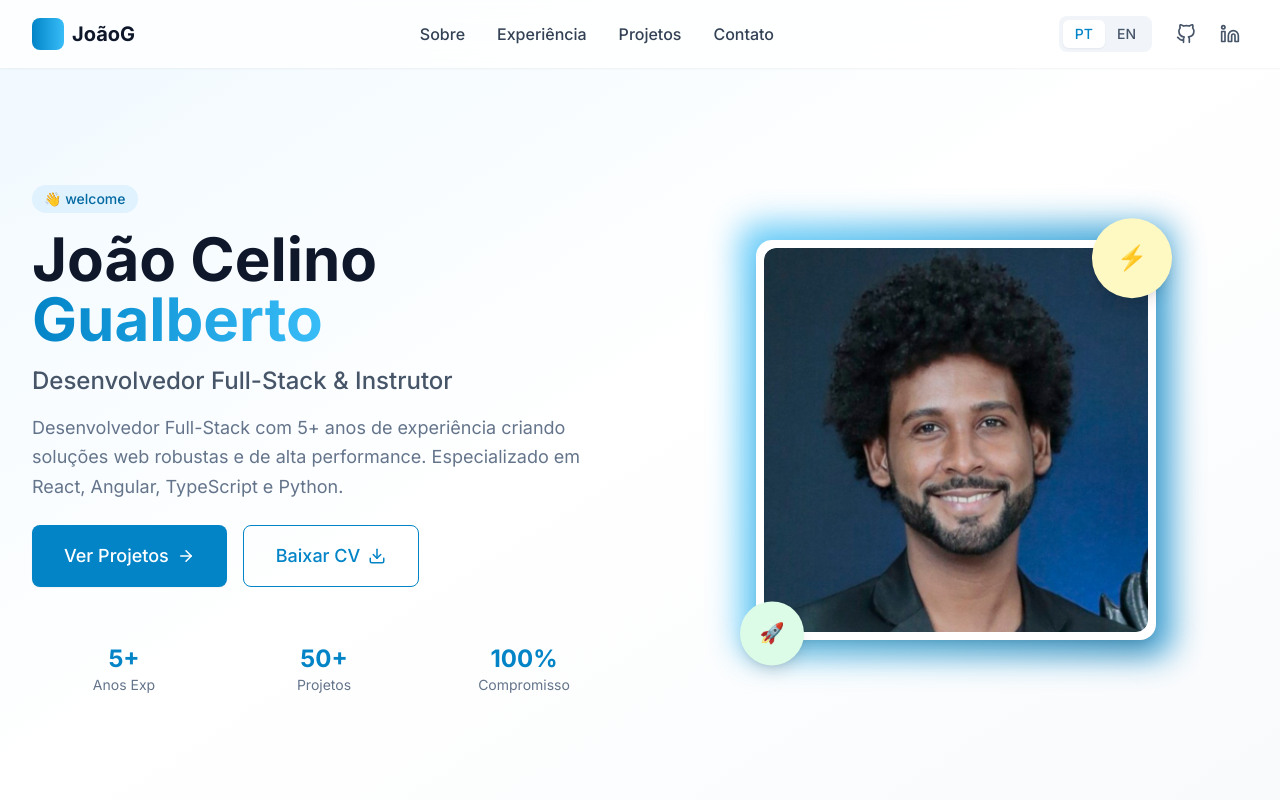
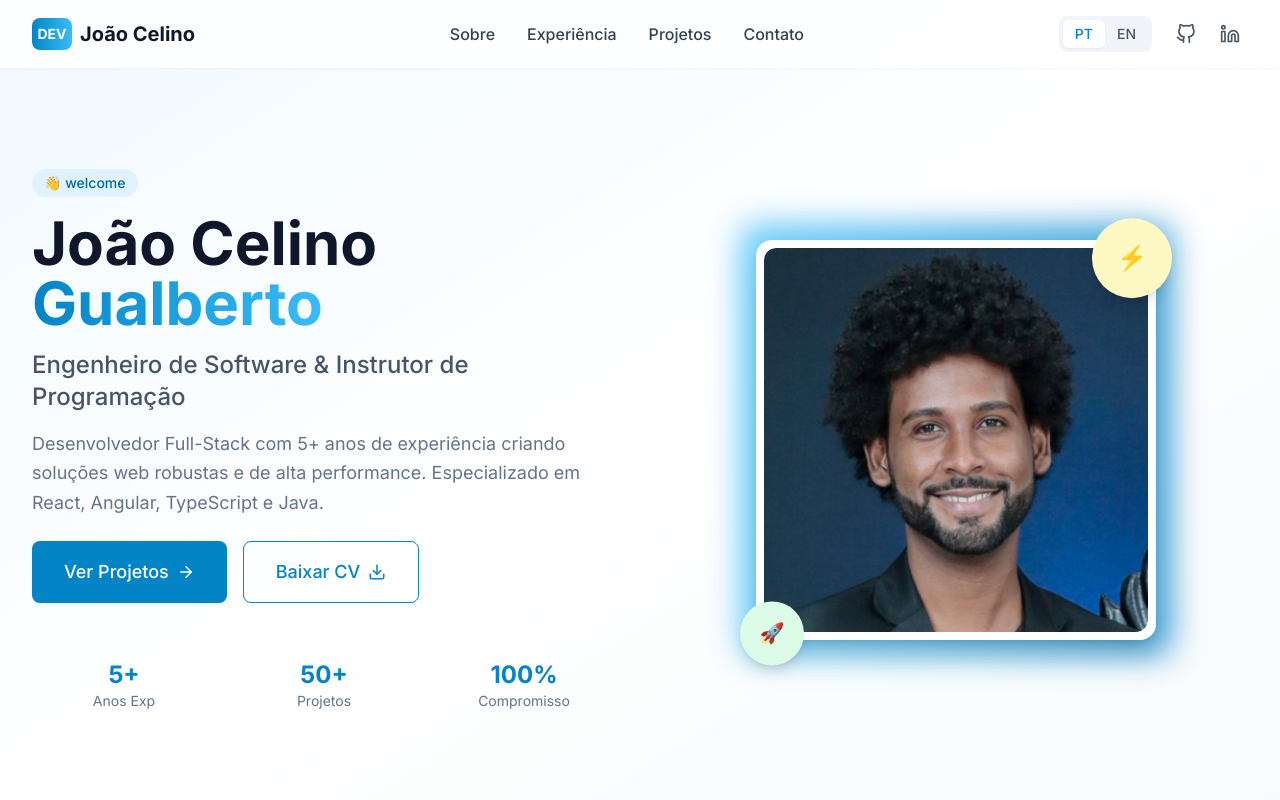
Before and after one commit to JCelinoG/react-dev-portfolio, a React (Vite) app: page / in a window 1280 px wide. Shown: the top 800 px of the page. Built offline with nearby package versions, Linux system fonts and the light colour scheme.

Commit message:
feat: update layout components and add resume PDF

```diff
--- a/src/components/Contact/Contact.tsx
+++ b/src/components/Contact/Contact.tsx
@@ -186,7 +186,7 @@ export const Contact: React.FC = () => {
               className="pt-6"
             >
               <h3 className="text-lg font-semibold text-secondary-900 dark:text-white mb-4">
-                Follow Me
+              {t('followme') || "Follow Me"}
               </h3>
               <div className="flex space-x-4">
                 {socialLinks.map((social, index) => (
--- a/src/components/Footer/Footer.tsx
+++ b/src/components/Footer/Footer.tsx
@@ -30,7 +30,7 @@ export const Footer: React.FC = () => {
               {[
                 { icon: FiGithub, href: 'https://github.com/JCelinoG', label: 'GitHub' },
                 { icon: FiLinkedin, href: 'https://www.linkedin.com/in/joao-celino-gualberto/', label: 'LinkedIn' },
-                { icon: FiMail, href: 'mailto:joaocg14@gmail.com', label: 'Email' }
+                { icon: FiMail, href: 'mailto:celinogualberto@gmail.com', label: 'Email' }
               ].map((social, index) => (
                 <motion.a
                   key={index}
--- a/src/components/Header/Header.tsx
+++ b/src/components/Header/Header.tsx
@@ -21,8 +21,10 @@ export const Header: React.FC = () => {
             whileHover={{ scale: 1.05 }}
             className="flex items-center space-x-2"
           >
-            <div className="w-8 h-8 bg-gradient-to-r from-primary-600 to-primary-400 rounded-lg" />
-            <span className="text-xl font-bold text-secondary-900">JoãoG</span>
+    <div className="w-10 h-8 bg-gradient-to-r from-primary-600 to-primary-400 rounded-lg flex items-center justify-center">
+  <span className="text-white font-bold text-sm">DEV</span>
+</div>
+<span className="text-xl font-bold text-secondary-900">João Celino</span>
           </motion.div>
 
           {/* Navigation */}
@@ -67,7 +69,7 @@ export const Header: React.FC = () => {
             {/* Social Links */}
             <div className="flex items-center space-x-2">
               <motion.a
-                href="https://github.com/joaocg14"
+                href="https://github.com/JCelinoG"
                 whileHover={{ scale: 1.1, y: -2 }}
                 whileTap={{ scale: 0.9 }}
                 className="p-2 text-secondary-600 hover:text-secondary-900 transition-colors"
--- a/src/components/Hero/Hero.tsx
+++ b/src/components/Hero/Hero.tsx
@@ -54,8 +54,7 @@ export const Hero: React.FC = () => {
               </h2>
               <p className="text-lg text-secondary-500 leading-relaxed">
                 Desenvolvedor Full-Stack com 5+ anos de experiência criando soluções web
-                robustas e de alta performance. Especializado em React, Angular, TypeScript
-                e Python.
+                robustas e de alta performance. Especializado em React, Angular, TypeScript e Java.
               </p>
             </motion.div>
 
--- a/src/utils/i18n.ts
+++ b/src/utils/i18n.ts
@@ -28,10 +28,14 @@ export const translations: Translations = {
     pt: 'Contato',
     en: 'Contact'
   },
-  hero: {
-    pt: 'Desenvolvedor Full-Stack & Instrutor',
-    en: 'Full-Stack Developer & Instructor'
+   followme: {
+    pt: 'Siga-me',
+    en: 'Follow me'
   },
+hero: {
+  pt: 'Engenheiro de Software & Instrutor de Programação',
+  en: 'Software Engineer & Programming Instructor'
+},
   viewProjects: {
     pt: 'Ver Projetos',
     en: 'View Projects'
```
Also changed, not shown: 1 other file (tests, documents, lock files or other folders).
